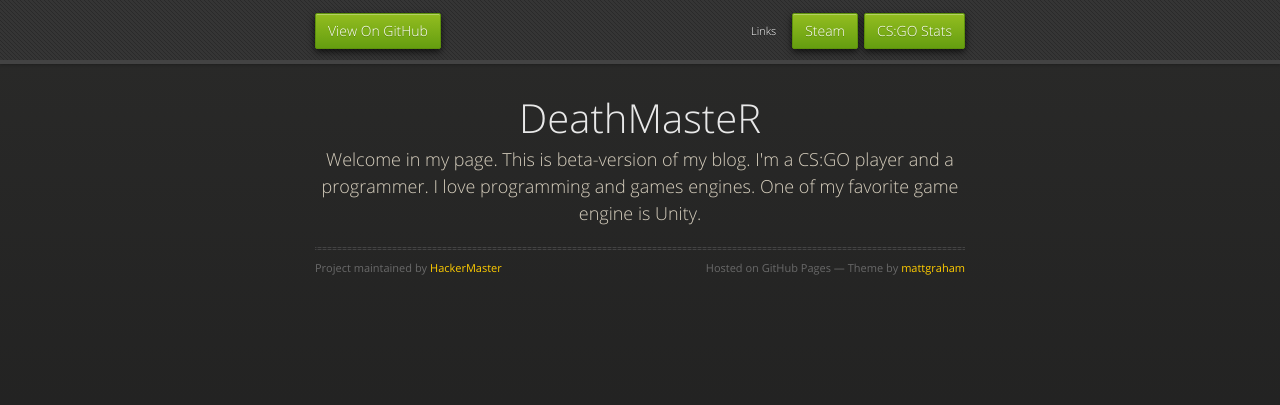
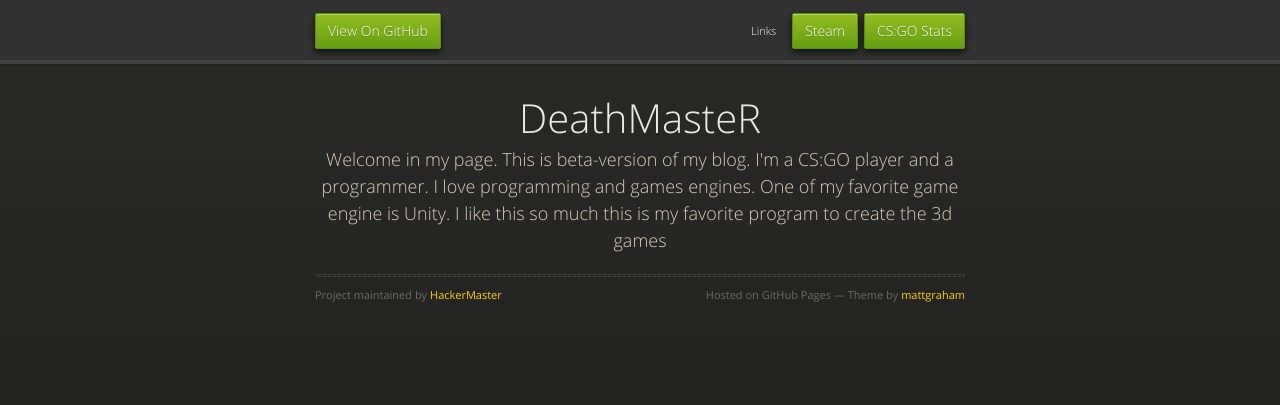
Before and after one commit to HackerMaster/MyWebsite, a plain HTML site: page index.html in a window 1280 px wide. Drawn offline with nearby package versions, Linux system fonts and the light colour scheme.

Commit message:
Update index.html

```diff
--- a/index.html
+++ b/index.html
@@ -31,7 +31,7 @@
       <section>
         <div id="title">
           <h1>DeathMasteR</h1>
-          <p>Welcome in my page. This is beta-version of my blog. I'm a CS:GO player and a programmer. I love programming and games engines. One of my favorite game engine is Unity. </p>
+          <p>Welcome in my page. This is beta-version of my blog. I'm a CS:GO player and a programmer. I love programming and games engines. One of my favorite game engine is Unity. I like this so much this is my favorite program to create the 3d games</p>
           <hr>
           <span class="credits left">Project maintained by <a href="https://github.com/HackerMaster">HackerMaster</a></span>
           <span class="credits right">Hosted on GitHub Pages &mdash; Theme by <a href="https://twitter.com/michigangraham">mattgraham</a></span>
```
